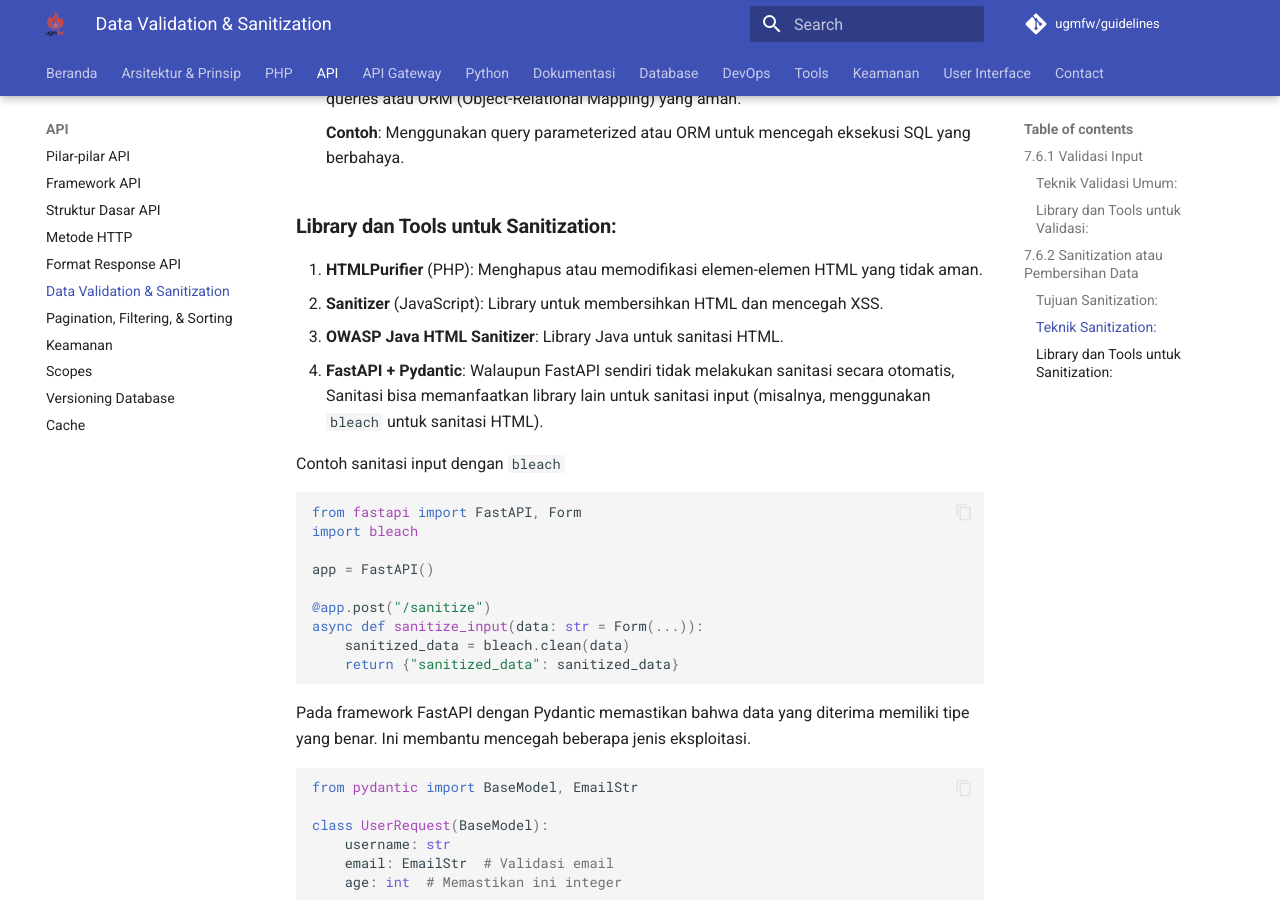
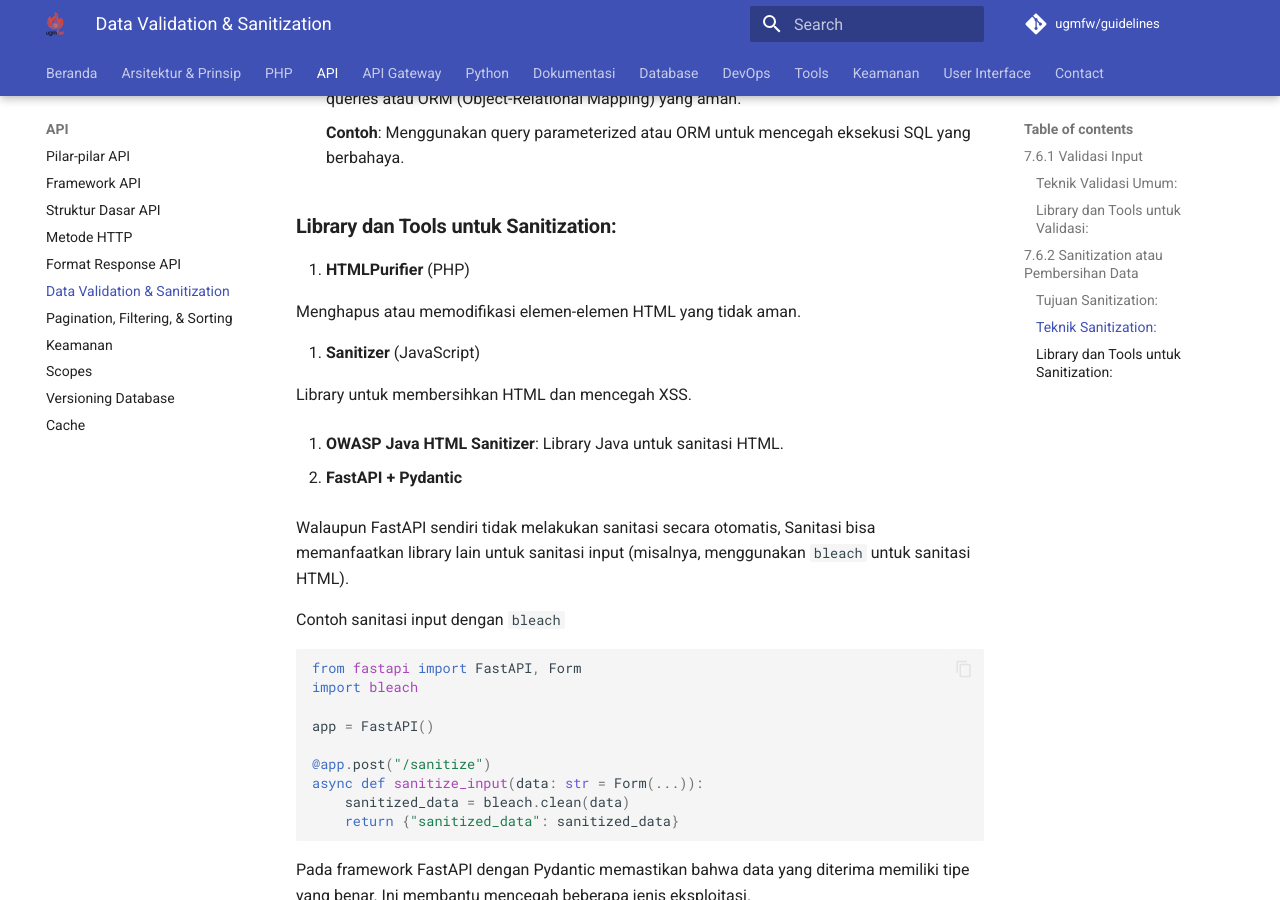
Before and after one commit to dtiugm/ugm-framework, an MkDocs documentation site: the page built from docs/api/validasi-sanitasi.md, in a window 1280 px wide and 900 px high, scrolled down 2745 px. Built offline with MkDocs 1.6.1 and Material for MkDocs 9.7.7, drawn with Linux system fonts in a browser that asks for light colours; the version menu is left out.

```diff
--- a/docs/api/validasi-sanitasi.md
+++ b/docs/api/validasi-sanitasi.md
@@ -95,10 +95,19 @@ Sanitization adalah proses untuk membersihkan data yang diterima agar tidak meng
 
 ### **Library dan Tools untuk Sanitization:**
 
-1. **HTMLPurifier** (PHP): Menghapus atau memodifikasi elemen-elemen HTML yang tidak aman.
-2. **Sanitizer** (JavaScript): Library untuk membersihkan HTML dan mencegah XSS.
+1. **HTMLPurifier** (PHP)
+
+   Menghapus atau memodifikasi elemen-elemen HTML yang tidak aman.
+
+2. **Sanitizer** (JavaScript)
+
+   Library untuk membersihkan HTML dan mencegah XSS.
+
 3. **OWASP Java HTML Sanitizer**: Library Java untuk sanitasi HTML.
-4. **FastAPI + Pydantic**: Walaupun FastAPI sendiri tidak melakukan sanitasi secara otomatis, Sanitasi bisa memanfaatkan library lain untuk sanitasi input (misalnya, menggunakan `bleach` untuk sanitasi HTML).
+
+4. **FastAPI + Pydantic**
+
+   Walaupun FastAPI sendiri tidak melakukan sanitasi secara otomatis, Sanitasi bisa memanfaatkan library lain untuk sanitasi input (misalnya, menggunakan `bleach` untuk sanitasi HTML).
 
 Contoh sanitasi input dengan `bleach`
 
```
Also changed, not shown: docs/api/orm-database.md (+2 -1 lines).
